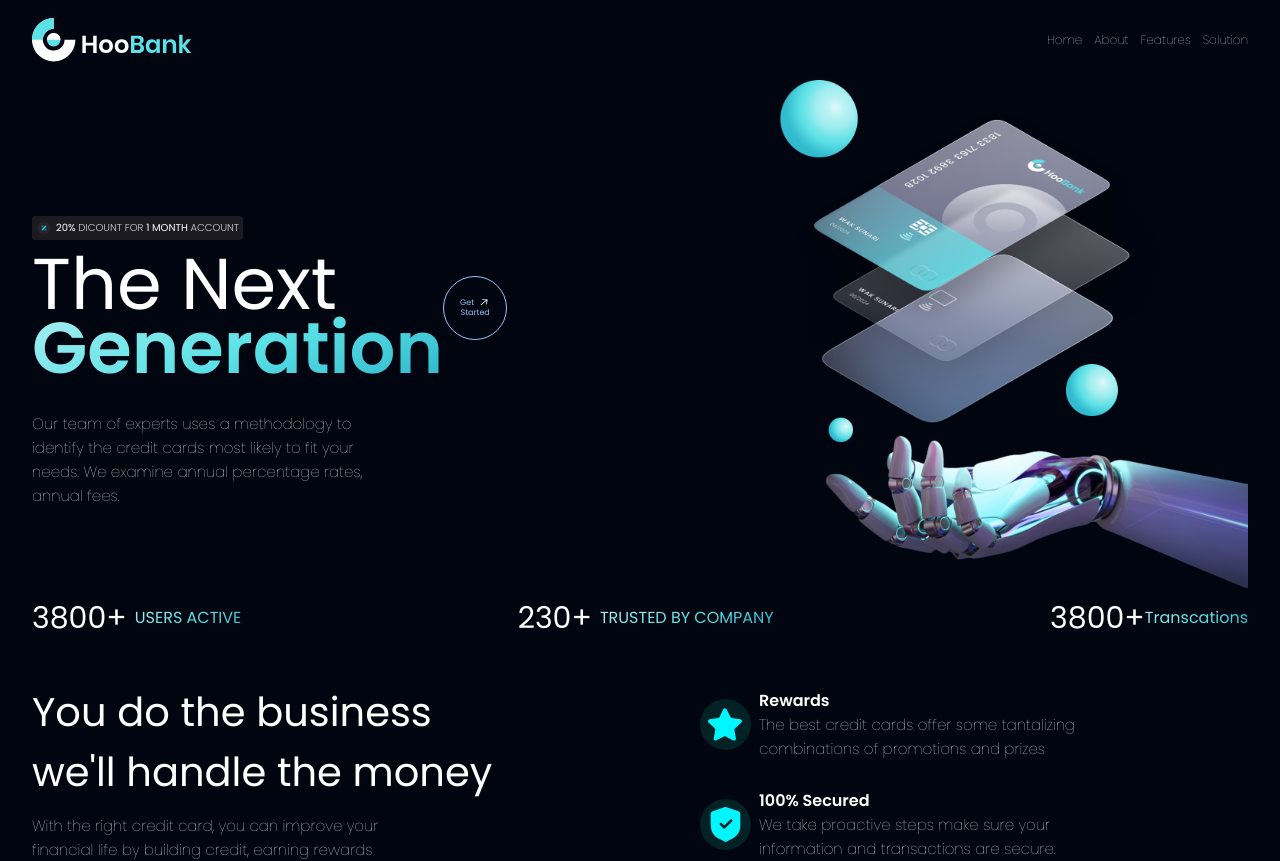
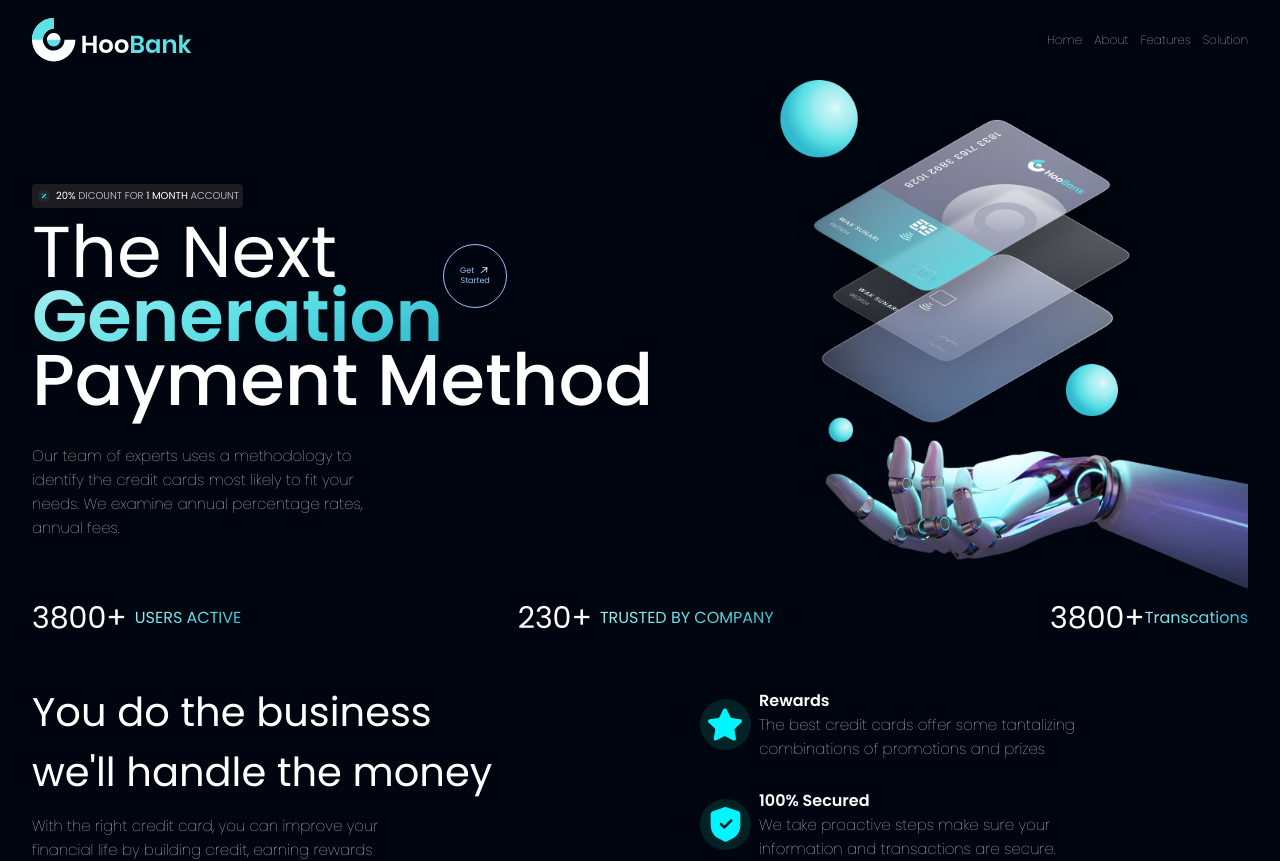
Before and after one commit to ishfaqahmed565/landing-page-demo, a Vue app: page / in a window 1280 px wide. Shown: the top 861 px of the page. Built offline with nearby package versions, Linux system fonts and the light colour scheme.

Commit message:
another commit 2

```diff
--- a/src/components/HeroSec.vue
+++ b/src/components/HeroSec.vue
@@ -27,6 +27,8 @@ import GetStarted from "@/components/GetStarted.vue";
 
           <GetStarted />
         </div>
+
+        Payment Method
       </h2>
       <div>
         <p class="paragraph-style max-w-[470px] mt-5">
```
